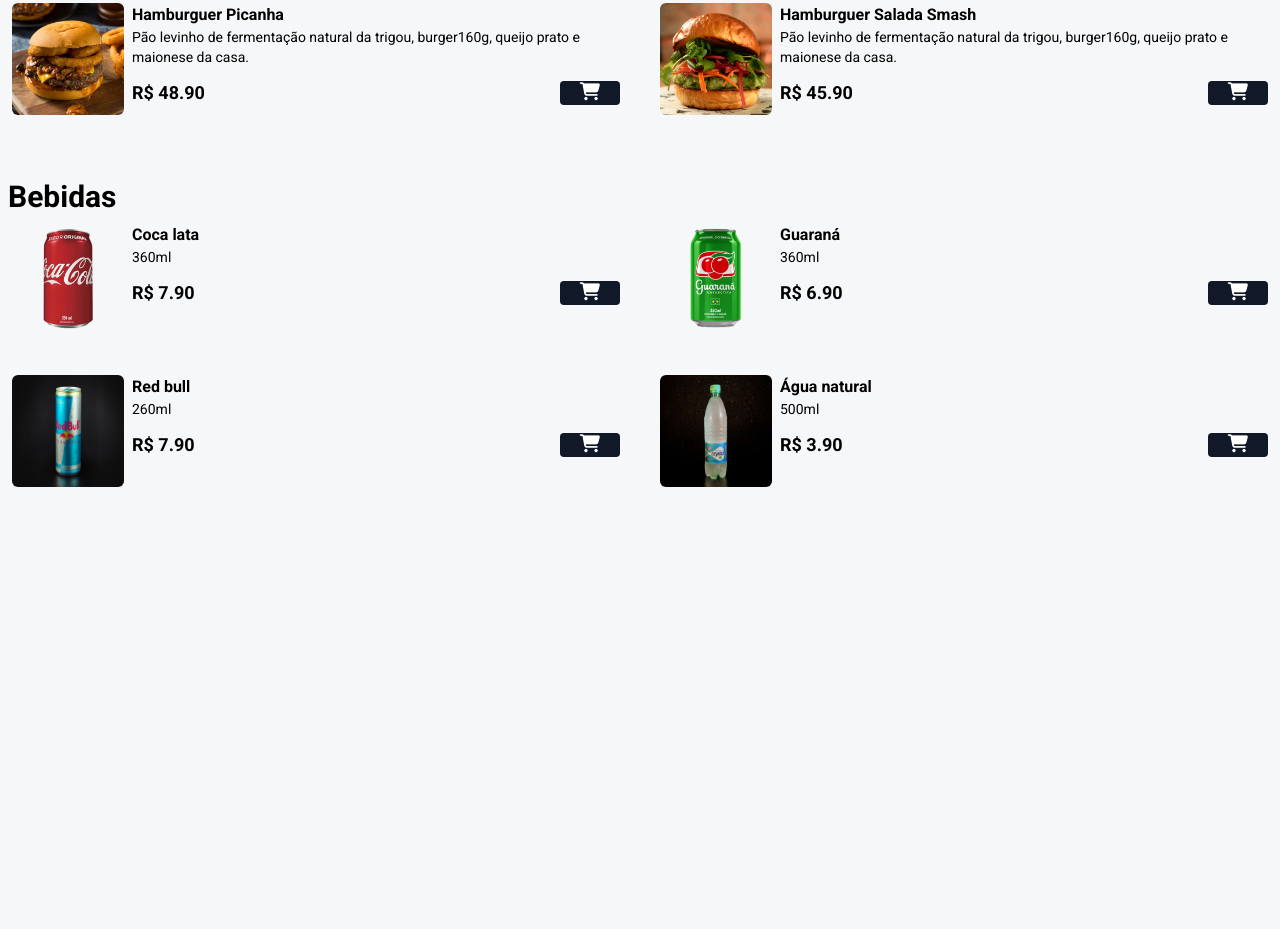
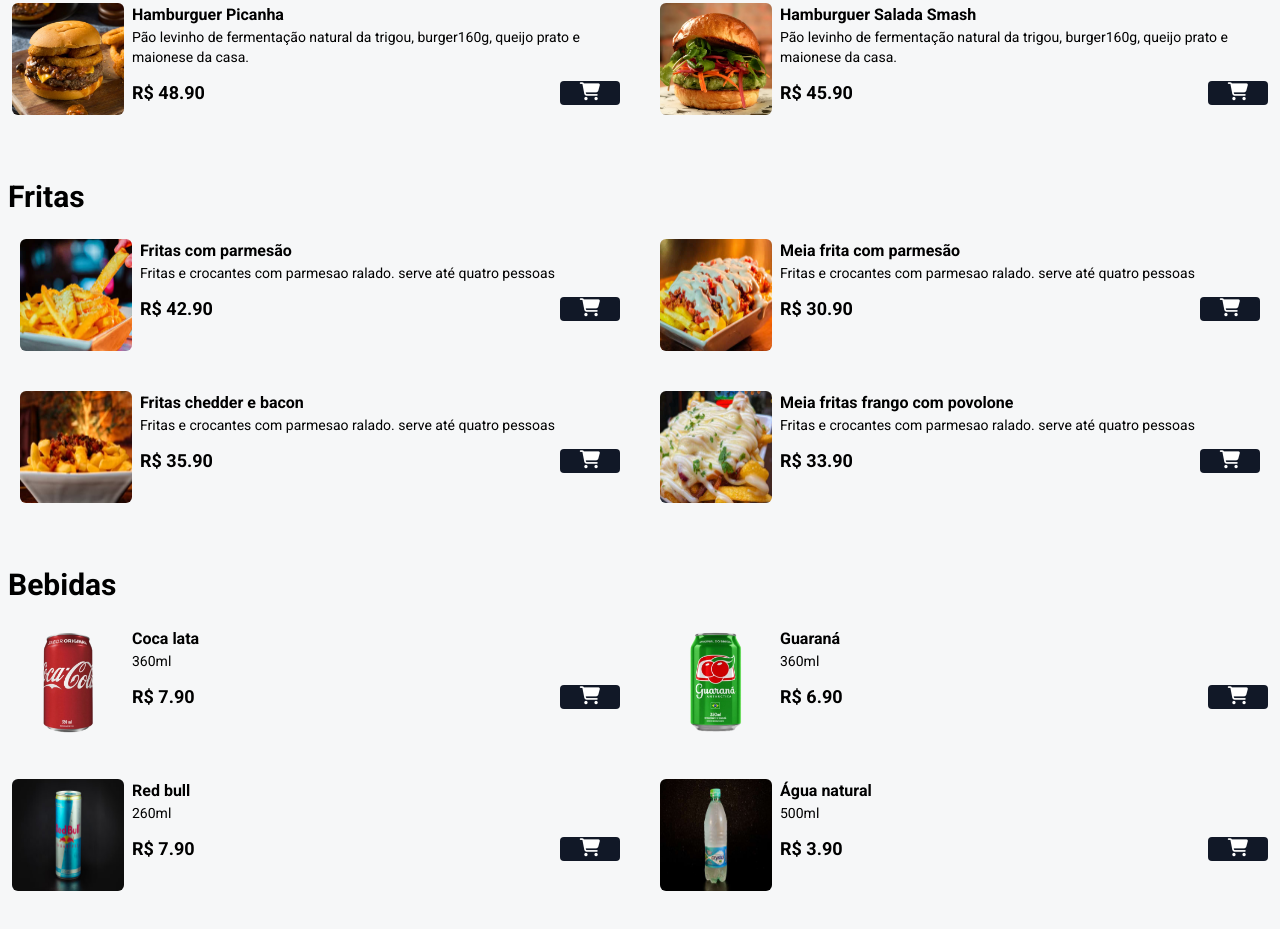
Before and after one commit to BrennoAlenkar/cardapio, a website: page index.html in a window 1280 px wide. Shown: the part 969-1898 px from the top of the page. Before the commit the page ends 1520 px from the top, so only its background shows below. Drawn offline with nearby package versions, Linux system fonts and the light colour scheme.

Commit message:
Atualizei

```diff
--- a/index.html
+++ b/index.html
@@ -197,8 +197,87 @@
             </div>
         </main>
 
+        <!-- FRITAS-->
+
         <div class="mx-auto max-w-7xl px-2 my-2">
-            <h2 class="font-bold text-3xl">
+            <h2 class="font-bold text-3xl mt-9 mb-6">
+                Fritas
+            </h2>
+
+        <div class="grid grid-cols-1 md:grid-cols-2 gap-7 md:gap-10 mx-auto max-w-7xl px-3 mb-16" id="menu">
+            <div class="flex gap-2 w-full">
+                <img src="assets/img-batata1.jpeg" alt="Fritas com parmesão"
+                    class="w-28 h-28 rounded-md hover:scale-110 hover:-rotate-2 duration-300">
+                <div class="w-full">
+                    <p class="font-bold">Fritas com parmesão</p>
+                    <p class="text-sm">Fritas e crocantes com parmesao ralado. serve até quatro pessoas</p>
+                    <div class="flex items-center gap-2 justify-between mt-3">
+                        <p class="font-bold text-lg">R$ 42.90</p>
+                        <button class="bg-gray-900 px-5 rounded add-to-cart-btn" data-name="Fritas com parmesão"
+                            data-price="42.90">
+
+                            <i class="fa-solid fa-cart-shopping text-lg text-white"></i>
+                        </button>
+                    </div>
+                </div>
+            </div>
+
+            <div class="flex gap-2 w-full">
+                <img src="assets/img-batata2.jpeg" alt="Meia frita com parmesão"
+                    class="w-28 h-28 rounded-md hover:scale-110 hover:-rotate-2 duration-300">
+                <div class="w-full">
+                    <p class="font-bold">Meia frita com parmesão</p>
+                    <p class="text-sm">Fritas e crocantes com parmesao ralado. serve até quatro pessoas</p>
+                    <div class="flex items-center gap-2 justify-between mt-3">
+                        <p class="font-bold text-lg">R$ 30.90</p>
+                        <button class="bg-gray-900 px-5 rounded add-to-cart-btn" data-name="Meia frita com parmesão" data-price="30.90">
+
+                            <i class="fa-solid fa-cart-shopping text-lg text-white"></i>
+                        </button>
+                    </div>
+                </div>
+            </div>
+
+            <div class="flex gap-2 w-full">
+                <img src="assets/img-batata3.jpeg" alt="Fritas chedder e bacon"
+                    class="w-28 h-28 rounded-md hover:scale-110 hover:-rotate-2 duration-300">
+                <div class="w-full">
+                    <p class="font-bold">Fritas chedder e bacon</p>
+                    <p class="text-sm">Fritas e crocantes com parmesao ralado. serve até quatro pessoas</p>
+                    <div class="flex items-center gap-2 justify-between mt-3">
+                        <p class="font-bold text-lg">R$ 35.90</p>
+                        <button class="bg-gray-900 px-5 rounded add-to-cart-btn" data-name="Fritas chedder e bacon" data-price="35.90">
+
+                            <i class="fa-solid fa-cart-shopping text-lg text-white"></i>
+                        </button>
+                    </div>
+                </div>
+            </div>
+
+            <div class="flex gap-2 w-full">
+                <img src="assets/img-batata4.jpg" alt="Meia fritas frango com povolone"
+                    class="w-28 h-28 rounded-md hover:scale-110 hover:-rotate-2 duration-300">
+                <div class="w-full">
+                    <p class="font-bold">Meia fritas frango com povolone</p>
+                    <p class="text-sm">Fritas e crocantes com parmesao ralado. serve até quatro pessoas</p>
+                    <div class="flex items-center gap-2 justify-between mt-3">
+                        <p class="font-bold text-lg">R$ 33.90</p>
+                        <button class="bg-gray-900 px-5 rounded add-to-cart-btn" data-name="Meia fritas frango com povolone"
+                            data-price="33.90">
+
+                            <i class="fa-solid fa-cart-shopping text-lg text-white"></i>
+                        </button>
+                    </div>
+                </div>
+            </div>
+        </div>
+
+        </div>
+
+        <!-- fim FRITAS-->
+
+        <div class="mx-auto max-w-7xl px-2 my-2">
+            <h2 class="font-bold text-3xl mt-9 mb-6">
                 Bebidas
             </h2>
         </div>
@@ -275,6 +354,8 @@
 
         <!-- FIM GRID BEBIDAS-->
     </div>
+
+
     <!-- FIM MENU-->
 
     <div class="bg-black/60 w-full h-full fixed top-0 left-0 z-[99] items-center justify-center hidden" id="cart-modal">
```
Also changed, not shown: assets/img-batata1.jpeg (added), assets/img-batata2.jpeg (added), assets/img-batata3.jpeg (added), assets/img-batata4.jpg (added), styles/output.css.
